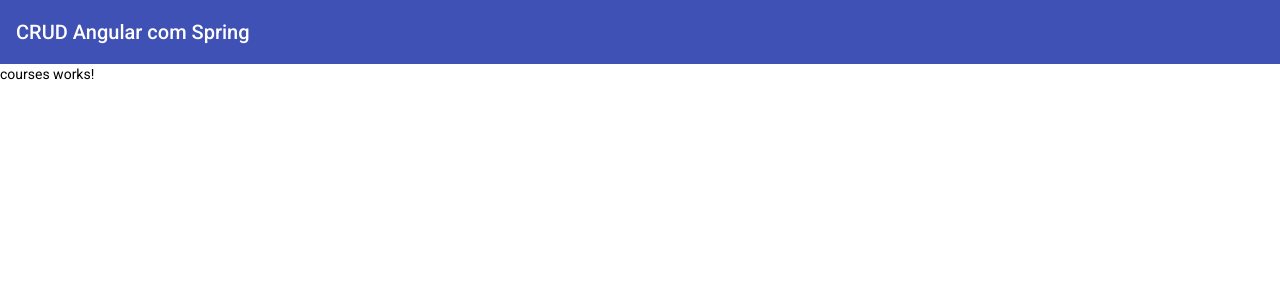
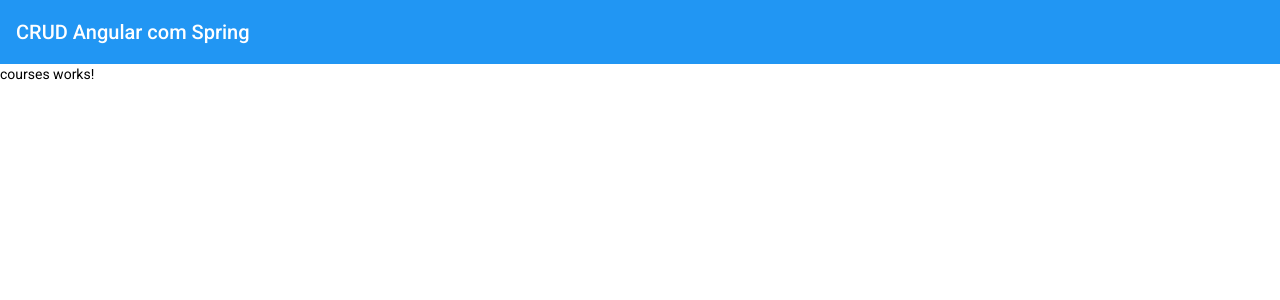
Before and after one commit to wallacewolv/crud_angular_e_spring, an Angular app: page /courses in a window 1280 px wide. Shown: the top 300 px of the page. Built offline with nearby package versions, Linux system fonts and the light colour scheme.

Commit message:
Criando tema customizado a partir do angular material.io

```diff
--- a/src/styles.scss
+++ b/src/styles.scss
@@ -1,4 +1,21 @@
 /* You can add global styles to this file, and also import other style files */
+@import '@angular/material/theming';
+@include mat-core();
 
-html, body { height: 100%; }
-body { margin: 0; font-family: Roboto, "Helvetica Neue", sans-serif; }
+$custom-app-primary: mat-palette($mat-blue);
+$custom-app-secondary: mat-palette($mat-indigo, A200, A400, 700);
+$custom-app-warn: mat-palette($mat-red);
+
+$custom-theme: mat-light-theme($custom-app-primary, $custom-app-secondary, $custom-app-warn);
+
+@include angular-material-theme($custom-theme);
+
+html,
+body {
+  height: 100%;
+}
+
+body {
+  margin: 0;
+  font-family: Roboto, "Helvetica Neue", sans-serif;
+}
```
